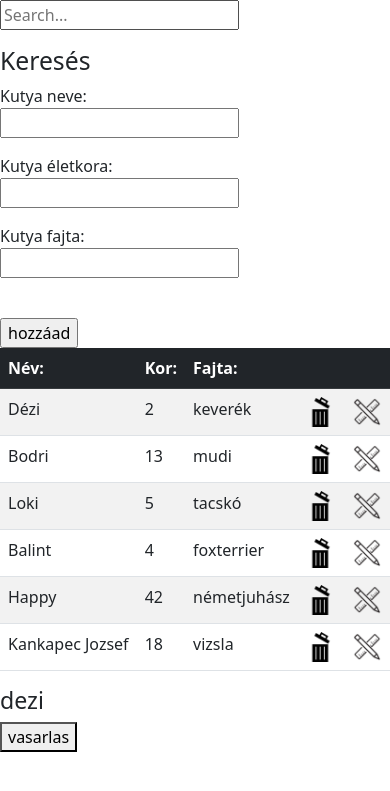
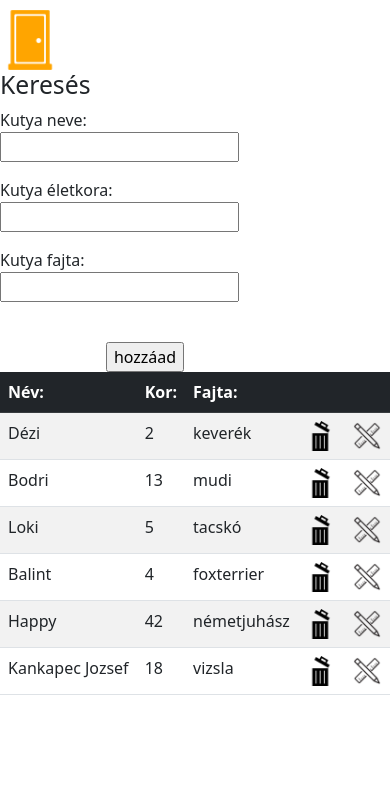
Before and after one commit to Unk0wn1337/Adatok-list-z-sa, a PHP site: page /index.html in a window 390 px wide. Shown: the top 791 px of the page. Run offline with PHP 8.4, Linux system fonts and the light colour scheme.

Commit message:
vegleges commit

```diff
--- a/adminStyle.css
+++ b/adminStyle.css
@@ -0,0 +1,52 @@
+
+    @media screen and (min-width: 1200px) and (max-width: 1600px){
+        body{
+            grid-template-columns: 1fr;
+
+        }
+    }
+
+
+
+@media only screen and (min-width: 600px) {
+    body{
+        grid-template-columns: 1fr;
+    }
+
+}
+#ajtocska{
+    padding-top: 10px;
+
+}
+
+form{
+    display: grid;
+    grid-template-columns: 1fr 1fr 1fr 3fr;
+
+}
+.gombok{
+    margin-left: auto;
+    padding-right: 80px;
+
+}
+@media only screen and (max-width: 400px){
+
+    form{
+
+        grid-template-columns: 1fr 1fr 1fr;
+    }
+
+}
+@media only screen and (max-width: 550px){
+    form{
+
+        grid-template-columns: 1fr ;
+    }
+    .gombok {
+        margin-right: auto;
+        margin-left: auto;
+    padding-right: 100px;
+    padding-left: 0px;
+    }
+
+}
--- a/felhasznalo.html
+++ b/felhasznalo.html
@@ -26,7 +26,7 @@
 
     </article>
     <aside>
-
+     <img src="kepek/kosarka.png" alt="kosar" width="80px">
     </aside>
     <footer>
 
--- a/index.html
+++ b/index.html
@@ -19,7 +19,9 @@
 
     <main>
         <header>
-
+            <a href="felhasznalo.html">
+                <img src="kepek/ajto.png" alt="ajto" width="60px" id="ajtocska">
+            </a>
         </header>
         <nav>
 
@@ -30,10 +32,7 @@
         <article>
 
         </article>
-        <aside>
-            <h3>dezi</h3>
-            <button>vasarlas</button>
-        </aside>
+
         <footer>
 
         </footer>
--- a/script.js
+++ b/script.js
@@ -1,6 +1,6 @@
 import { OBJEKTUMLISTA } from "./adat.js";
 import { rendezesObjektum } from "./rendezes.js";
-import { listabaUjelem , alapNav, sorValtozo, searchKereses} from "./webkiiras.js";
+import { listabaUjelem , alapNav, sorValtozo} from "./webkiiras.js";
 import { szuLista } from "./kereses.js";
 const kuka = `<img src="kepek/kuka.png" alt="cera" class="kuka" width="30px"`
 const ceruzaCigi = `<img src="kepek/ceruza.png" alt="tölés" class="cerka" width="30px"`
@@ -18,7 +18,7 @@ $(function () {
 
 
 function init(lista) {
-  $("header").html(searchKereses());
+
   console.log("hi");
   const articleElem = $("article");
   let tablazat = tablazatKeszit(OBJEKTUMLISTA);
```
Also changed, not shown: felhasznalo.css (+27 -2 lines), webShop.js (+6 -3 lines), kepek/ajto.png (added).
